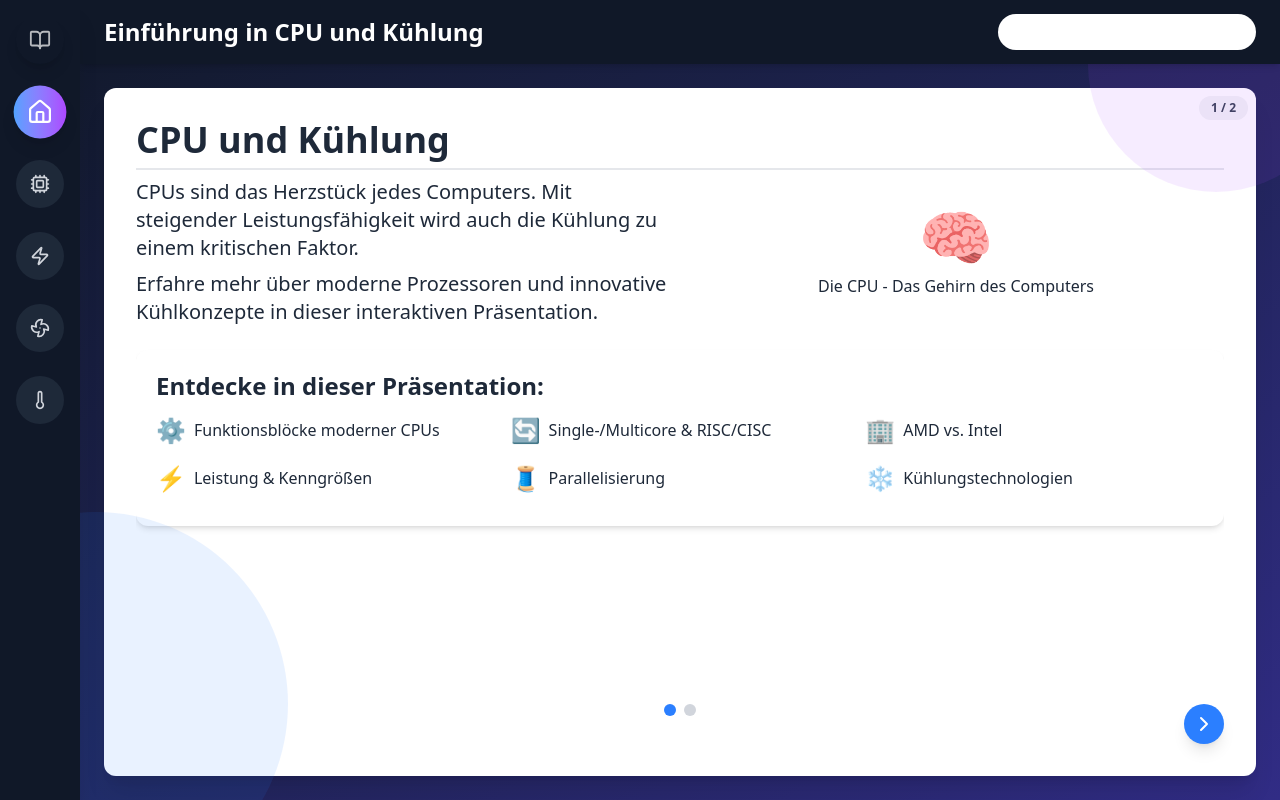
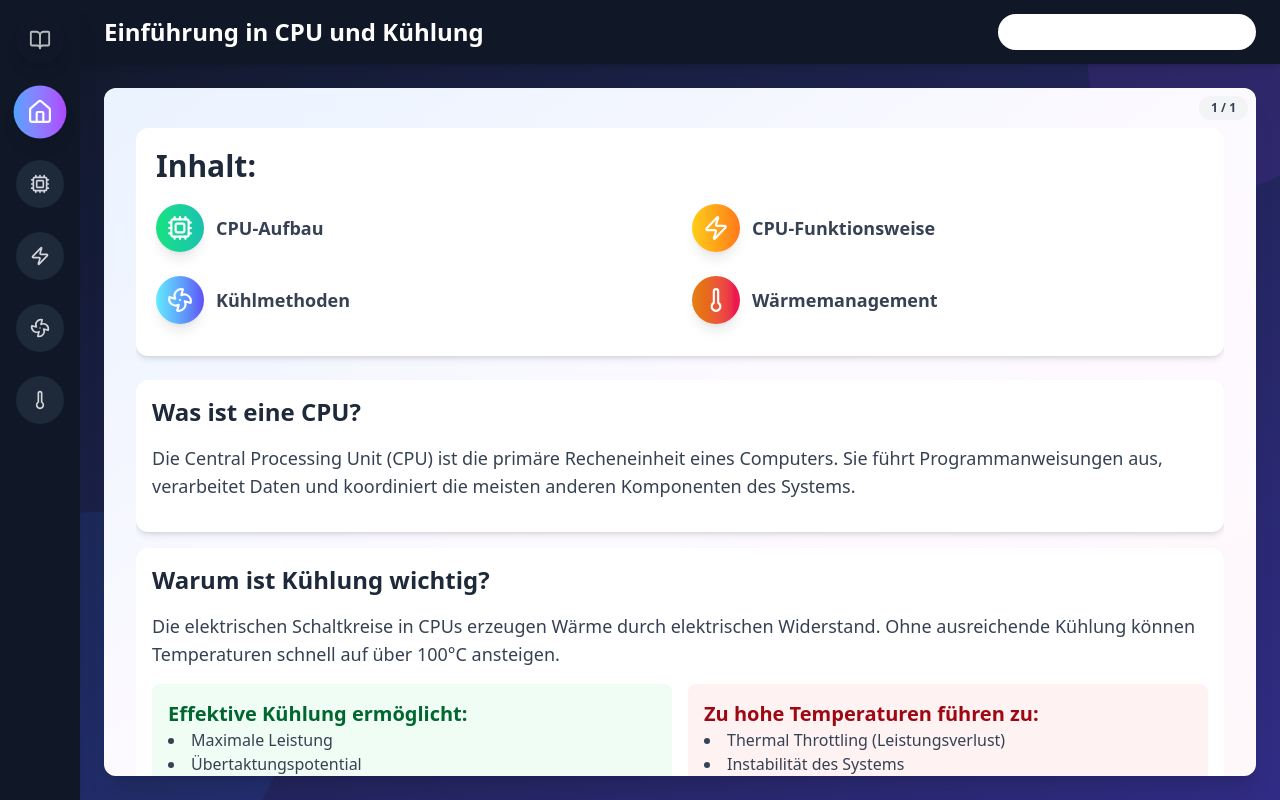
Before and after one commit to HendrikHoemberg/CpuUndKuehlung, a React (Vite) app: page / in a window 1280 px wide. Built offline with nearby package versions, Linux system fonts and the light colour scheme.

Commit message:
several small changes

```diff
--- a/src/App.jsx
+++ b/src/App.jsx
@@ -11,7 +11,7 @@ function App() {
   const [activePage, setActivePage] = useState('einfuehrung');
 
   const pages = {
-    einfuehrung: <Einfuehrung />,
+    einfuehrung: <Einfuehrung activePage={activePage} setActivePage={setActivePage} />,
     cpuAufbau: <CpuAufbau />,
     cpuFunktion: <CpuFunktion />,
     kuehlmethoden: <Kuehlmethoden />,
@@ -19,12 +19,12 @@ function App() {
   };
 
   return (
-    <div className="flex h-screen bg-gradient-to-br from-gray-900 to-indigo-900 text-white overflow-hidden">
+    <div className="flex h-screen bg-gradient-to-br from-gray-900 to-indigo-900 text-white overflow-hidden relative">
       <Sidebar
         activePage={activePage}
         setActivePage={setActivePage}
       />
-      <div className="flex flex-col flex-1">
+      <div className="flex flex-col flex-1 z-10">
         <TopBar
           title={getTitleForPage(activePage)}
         />
@@ -35,9 +35,9 @@ function App() {
         </main>
       </div>
 
-      {/* Decorative Elements */}
-      <div className="fixed top-0 right-0 -mt-16 -mr-16 w-64 h-64 bg-purple-500 opacity-10 rounded-full"></div>
-      <div className="fixed bottom-0 left-0 -mb-24 -ml-24 w-96 h-96 bg-blue-500 opacity-10 rounded-full"></div>
+      {/* Decorative Elements (do not block pointer events) */}
+      <div className="fixed top-0 right-0 -mt-16 -mr-16 w-64 h-64 bg-purple-500 opacity-10 rounded-full pointer-events-none z-0"></div>
+      <div className="fixed bottom-0 left-0 -mb-24 -ml-24 w-96 h-96 bg-blue-500 opacity-10 rounded-full pointer-events-none z-0"></div>
     </div>
   );
 }
--- a/src/components/Flyer.jsx
+++ b/src/components/Flyer.jsx
@@ -57,11 +57,11 @@ const Flyer = ({ pages, title }) => {
 
   // Color themes
   const colorThemes = [
-    { bg: "bg-white", text: "text-gray-800", accent: "bg-blue-500" },
-    { bg: "bg-white", text: "text-gray-800", accent: "bg-green-500" },
-    { bg: "bg-white", text: "text-gray-800", accent: "bg-orange-500" },
-    { bg: "bg-white", text: "text-gray-800", accent: "bg-purple-500" },
-    { bg: "bg-white", text: "text-gray-800", accent: "bg-red-500" },
+    { text: "text-gray-800", accent: "bg-blue-500" },
+    { text: "text-gray-800", accent: "bg-green-500" },
+    { text: "text-gray-800", accent: "bg-orange-500" },
+    { text: "text-gray-800", accent: "bg-purple-500" },
+    { text: "text-gray-800", accent: "bg-red-500" },
   ];
 
   const theme = colorThemes[currentPage % colorThemes.length];
@@ -69,12 +69,10 @@ const Flyer = ({ pages, title }) => {
   return (
     <div className="mx-auto relative w-full h-full">
       <div className={`rounded-xl shadow-xl overflow-hidden flex flex-col w-full h-full
-                      ${theme.bg} ${theme.text} transition-all duration-500
+                      bg-gradient-to-br from-blue-100 via-purple-50 to-pink-50 ${theme.text} transition-all duration-500 relative
                       ${isFlipping ? 'scale-95 opacity-80' : 'scale-100 opacity-100'}`}>
-
-        <div className="absolute top-0 right-0 w-20 h-20 bg-white opacity-10 rounded-full -translate-y-10 translate-x-10"></div>
-        <div className="absolute bottom-0 left-0 w-32 h-32 bg-white opacity-10 rounded-full translate-y-16 -translate-x-16"></div>
-
+        {/* Transparency overlay */}
+        <div className="absolute inset-0 bg-white opacity-40 pointer-events-none rounded-xl z-0" />
         {/* Content area */}
         <div className="relative flex flex-col flex-grow overflow-hidden p-8">
           {/* Page number indicator */}
@@ -103,6 +101,7 @@ const Flyer = ({ pages, title }) => {
               <ChevronLeft size={24} />
             </button>
 
+            {totalPages > 1 && (
               <div className="flex space-x-2">
                 {pages.map((_, index) => (
                   <button
@@ -114,6 +113,7 @@ const Flyer = ({ pages, title }) => {
                   />
                 ))}
               </div>
+            )}
 
             <button
               onClick={goToNextPage}
--- a/src/pages/Einfuehrung.jsx
+++ b/src/pages/Einfuehrung.jsx
@@ -1,105 +1,75 @@
 import { Flyer, InteractiveImage } from '../components/Flyer';
 
-const Einfuehrung = () => {
+import { Cpu, Fan, Thermometer, Zap } from 'lucide-react';
+
+const navItems = [
+  { id: 'cpuAufbau', icon: Cpu, label: 'CPU-Aufbau', color: 'from-green-400 to-teal-500' },
+  { id: 'cpuFunktion', icon: Zap, label: 'CPU-Funktionsweise', color: 'from-yellow-400 to-orange-500' },
+  { id: 'kuehlmethoden', icon: Fan, label: 'Kühlmethoden', color: 'from-cyan-300 to-indigo-600' },
+  { id: 'waermemanagement', icon: Thermometer, label: 'Wärmemanagement', color: 'from-amber-600 to-rose-600' },
+];
+
+const Einfuehrung = ({ activePage, setActivePage }) => {
   const pages = [
-    // Introduction
     (
       <div className="flex flex-col space-y-4 h-full">
-        <h2 className="text-4xl font-bold pb-2 mb-2 border-b-2 border-gray-200">CPU und Kühlung</h2>
-
-        <div className="grid grid-cols-2 gap-4 items-center">
-          <div>
-            <p className="text-xl mb-2 text-gray-800">
-              CPUs sind das Herzstück jedes Computers. Mit steigender Leistungsfähigkeit wird auch die Kühlung zu einem kritischen Faktor.
-            </p>
-            <p className="text-xl text-gray-800">
-              Erfahre mehr über moderne Prozessoren und innovative Kühlkonzepte in dieser interaktiven Präsentation.
-            </p>
+        <div className="bg-white shadow-md p-5 rounded-xl mt-2">
+          <h3 className="font-bold text-3xl mb-5 text-gray-800">Inhalt:</h3>
+          <ul className="grid grid-cols-2 gap-6 text-gray-800 mb-3 text-lg">
+            {navItems.map((item) => {
+              const IconComponent = item.icon;
+              const isActive = activePage === item.id;
+              return (
+                <li
+                  key={item.id}
+                  className="flex items-center cursor-pointer group"
+                  onClick={() => setActivePage(item.id)}
+                >
+                  <span
+                    className={`w-12 h-12 rounded-full flex items-center justify-center mr-3 shadow-lg transition-all duration-300 bg-gradient-to-r ${item.color} text-white ${isActive ? 'scale-110 ring-4 ring-white/30' : 'opacity-90 group-hover:scale-105'}`}
+                  >
+                    <IconComponent size={26} />
+                  </span>
+                  <span className={`font-semibold transition-colors duration-200 ${isActive ? 'text-gray-900' : 'text-gray-700 group-hover:text-gray-900'}`}>{item.label}</span>
+                </li>
+              );
+            })}
+          </ul>
         </div>
 
-          <div className="flex justify-center items-center">
-            <div className="text-center">
-              <InteractiveImage
-                emoji="🧠"
-                alt="CPU Brain"
-                description="Fun Fact: Moderne CPUs können über 100 Milliarden Schaltzyklen pro Sekunde ausführen!"
-                position="left"
-              />
-              <p className="mt-2 text-gray-800">Die CPU - Das Gehirn des Computers</p>
-            </div>
-          </div>
-        </div>
-
-        <div className="bg-white shadow-md p-5 rounded-xl mt-2">
-          <h3 className="font-bold text-2xl mb-3 text-gray-800">Entdecke in dieser Präsentation:</h3>
-          <ul className="grid grid-cols-3 gap-4 text-gray-800 mb-3">
-            <li className="flex items-center">
-              <span className="text-2xl mr-2">⚙️</span>
-              <span>Funktionsblöcke moderner CPUs</span>
-            </li>
-            <li className="flex items-center">
-              <span className="text-2xl mr-2">🔄</span>
-              <span>Single-/Multicore & RISC/CISC</span>
-            </li>
-            <li className="flex items-center">
-              <span className="text-2xl mr-2">🏢</span>
-              <span>AMD vs. Intel</span>
-            </li>
-            <li className="flex items-center">
-              <span className="text-2xl mr-2">⚡</span>
-              <span>Leistung & Kenngrößen</span>
-            </li>
-            <li className="flex items-center">
-              <span className="text-2xl mr-2">🧵</span>
-              <span>Parallelisierung</span>
-            </li>
-            <li className="flex items-center">
-              <span className="text-2xl mr-2">❄️</span>
-              <span>Kühlungstechnologien</span>
-            </li>
-          </ul>
-        </div>
-      </div>
-    ),
-
-    // CPU and Cooling Deep Dive
-    (
         <div className="flex flex-col gap-4 mt-2 h-full">
           <div className="bg-white shadow-md p-4 rounded-xl">
-          <h3 className="font-bold text-xl mb-2 text-gray-800">Was ist eine CPU?</h3>
-          <p className="text-gray-700 mb-2">
+            <h3 className="font-bold text-2xl mb-4 text-gray-800">Was ist eine CPU?</h3>
+            <p className="text-lg text-gray-700 mb-4">
               Die Central Processing Unit (CPU) ist die primäre Recheneinheit eines Computers. Sie führt Programmanweisungen aus, verarbeitet Daten und koordiniert die meisten anderen Komponenten des Systems.
             </p>
-          <div className="flex items-center justify-start mt-3">
-            <div className="bg-blue-50 p-3 rounded-lg">
-              <p className="text-sm text-gray-800"><strong>Wissenswert:</strong> Die ersten Mikroprozessoren der 1970er Jahre hatten nur wenige tausend Transistoren, während moderne CPUs mehrere Milliarden enthalten können.</p>
-            </div>
-          </div>
+
           </div>
 
           <div className="bg-white shadow-md p-4 rounded-xl">
-          <h3 className="font-bold text-xl mb-2 text-gray-800">Warum ist Kühlung wichtig?</h3>
-          <p className="text-gray-700 mb-2">
+            <h3 className="font-bold text-2xl mb-4 text-gray-800">Warum ist Kühlung wichtig?</h3>
+            <p className="text-lg text-gray-700 mb-4">
               Die elektrischen Schaltkreise in CPUs erzeugen Wärme durch elektrischen Widerstand. Ohne ausreichende Kühlung können Temperaturen schnell auf über 100°C ansteigen.
             </p>
-          <div className="grid grid-cols-2 gap-2 mt-2">
-            <div className="bg-red-50 rounded-lg p-2">
+            <div className="grid grid-cols-2 gap-4 mt-4">
+              <div className="bg-green-50 rounded-lg p-4">
+                <p className="text-xl text-green-800 font-bold">Effektive Kühlung ermöglicht:</p>
+                <ul className="list-disc list-inside text-base text-gray-700">
+                  <li>Maximale Leistung</li>
+                  <li>Übertaktungspotential</li>
+                  <li>Längere Lebensdauer</li>
+                  <li>Leiseren Betrieb</li>
+                </ul>
+              </div>
+              <div className="bg-red-50 rounded-lg p-4">
                 <p className="text-xl text-red-800 font-bold">Zu hohe Temperaturen führen zu:</p>
-              <ul className="list-disc list-inside text-xs text-gray-700">
+                <ul className="list-disc list-inside text-base text-gray-700">
                   <li>Thermal Throttling (Leistungsverlust)</li>
                   <li>Instabilität des Systems</li>
                   <li>Verkürzter Lebensdauer</li>
                   <li>Dauerhaften Schäden</li>
                 </ul>
               </div>
-            <div className="bg-green-50 rounded-lg p-2">
-              <p className="text-xl text-green-800 font-bold">Effektive Kühlung ermöglicht:</p>
-              <ul className="list-disc list-inside text-xs text-gray-700">
-                <li>Maximale Leistung</li>
-                <li>Übertaktungspotential</li>
-                <li>Längere Lebensdauer</li>
-                <li>Leiseren Betrieb</li>
-              </ul>
             </div>
           </div>
         </div>
--- a/src/pages/cpuFunktion.jsx
+++ b/src/pages/cpuFunktion.jsx
@@ -36,7 +36,7 @@ const CpuFunktion = () => {
               description="Register arbeiten bis zu 100-mal schneller als der Hauptspeicher!"
             />
             <p className="mt-1 text-gray-800">Register</p>
-            <p className="text-xs text-gray-700">Ultraschneller CPU-interner Speicher</p>
+            <p className="text-xs text-gray-700">Schneller CPU-interner Speicher</p>
           </div>
         </div>
 
@@ -53,11 +53,11 @@ const CpuFunktion = () => {
             </div>
             <div className="rounded-lg p-3 bg-gray-50 shadow-sm">
               <h4 className="font-bold mb-1 text-gray-800">Register</h4>
-              <p className="text-sm text-gray-700">Ultraschnelle Speicherplätze innerhalb der CPU für temporäre Daten.</p>
+              <p className="text-sm text-gray-700">Schnelle Speicherplätze innerhalb der CPU für temporäre Daten.</p>
             </div>
             <div className="rounded-lg p-3 bg-gray-50 shadow-sm">
               <h4 className="font-bold mb-1 text-gray-800">Cache</h4>
-              <p className="text-sm text-gray-700">Schneller Zwischenspeicher für häufig genutzte Daten, in mehreren Ebenen (L1, L2, L3).</p>
+              <p className="text-sm text-gray-700">Schneller Zwischenspeicher für häufig genutzte Daten in mehreren Ebenen (L1, L2, L3).</p>
             </div>
           </div>
         </div>
```
Also changed, not shown: src/pages/kuehlmethoden.jsx (+4 -16 lines), src/pages/waermemanagement.jsx (+6 -6 lines). Lines whose indentation alone changed are shown as unchanged.
